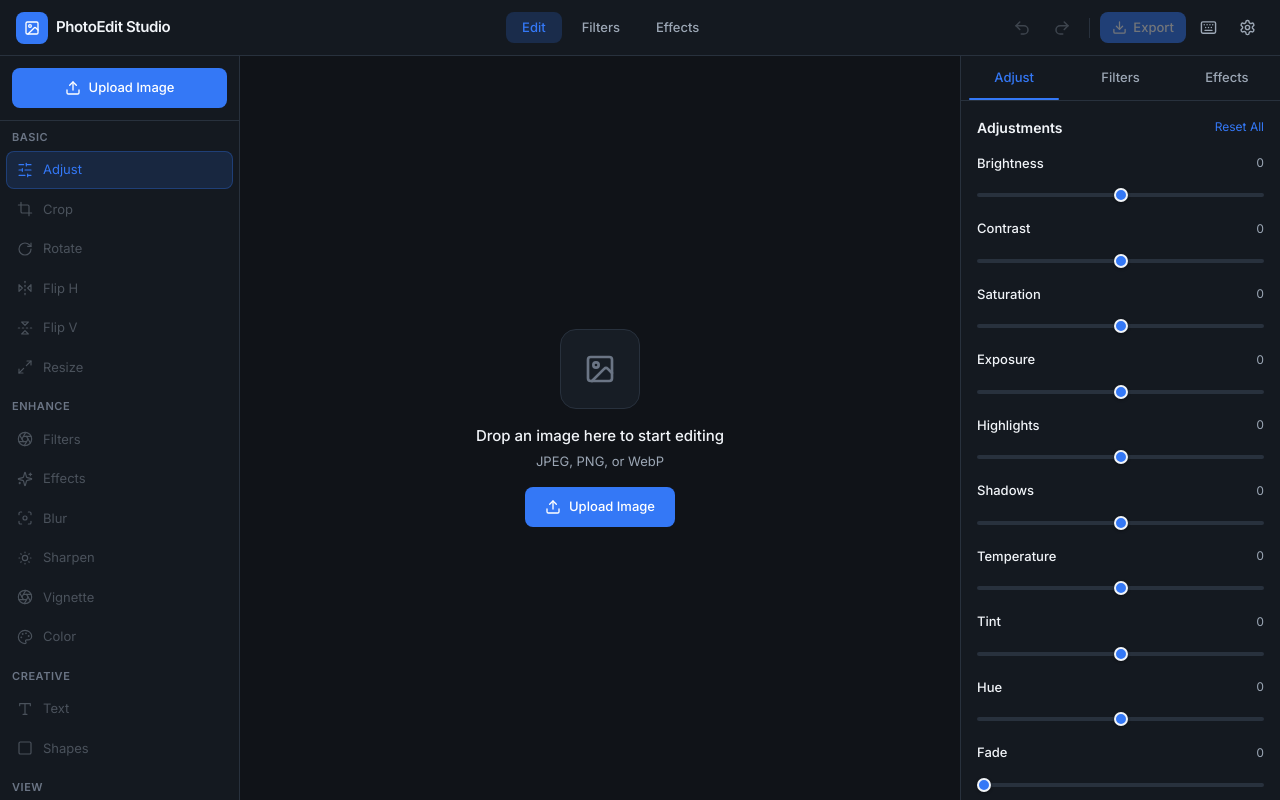
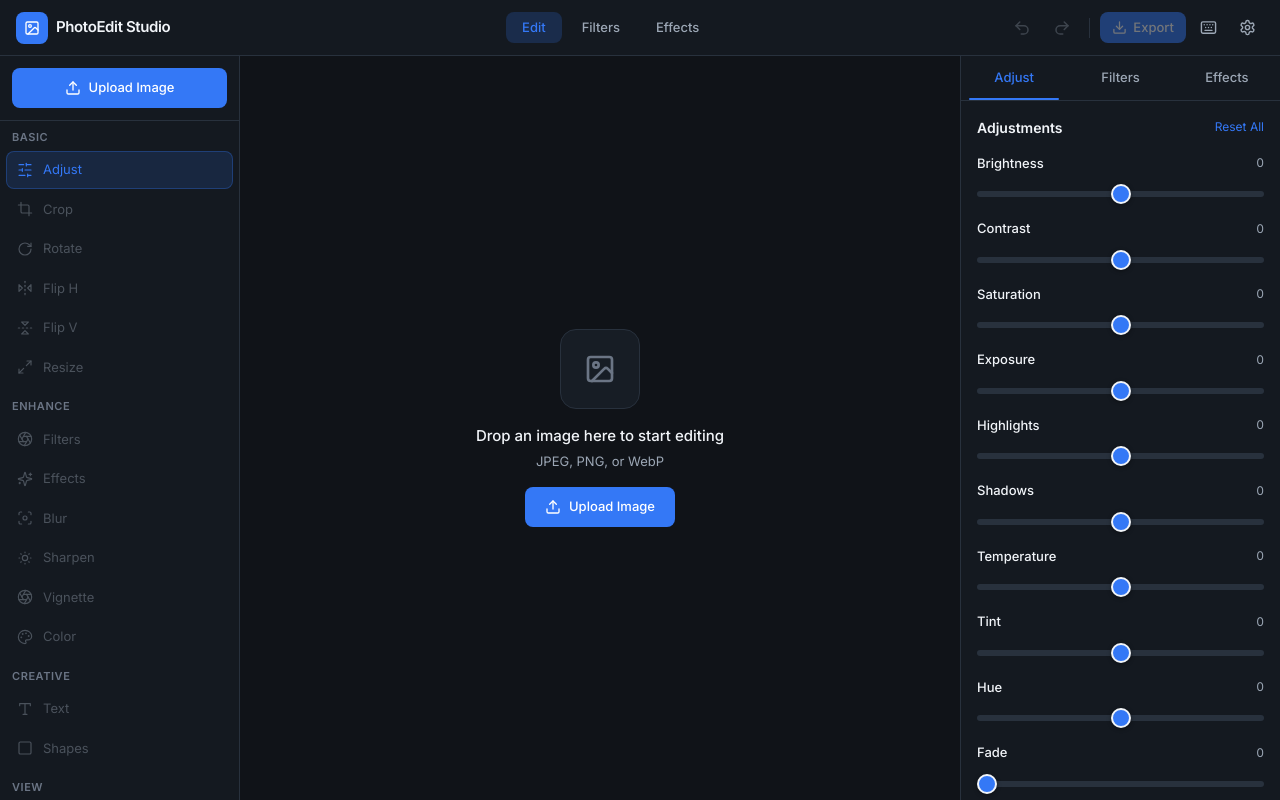
Before and after one commit to abhyudayasingh127-ctrl/PhotoEditor, a React (Vite) app: page / in a window 1280 px wide. Built offline with nearby package versions, Linux system fonts and the light colour scheme.

Commit message:
fix(mobile): improve base styles and touch targets for small screens

```diff
--- a/src/index.css
+++ b/src/index.css
@@ -10,12 +10,15 @@ html, body, #root {
   height: 100%;
   margin: 0;
   overflow: hidden;
+  /* Prevent iOS bounce / zoom issues */
+  overscroll-behavior: none;
+  -webkit-text-size-adjust: 100%;
 }
 
 /* Custom scrollbar */
 ::-webkit-scrollbar {
-  width: 8px;
-  height: 8px;
+  width: 6px;
+  height: 6px;
 }
 ::-webkit-scrollbar-track {
   background: transparent;
@@ -28,29 +31,30 @@ html, body, #root {
   background: #3A4656;
 }
 
-/* Range slider styling */
+/* Range slider – larger touch target on mobile */
 input[type="range"] {
   -webkit-appearance: none;
   appearance: none;
-  height: 4px;
+  height: 6px;
   background: #28313D;
-  border-radius: 2px;
+  border-radius: 3px;
   outline: none;
+  width: 100%;
 }
 input[type="range"]::-webkit-slider-thumb {
   -webkit-appearance: none;
   appearance: none;
-  width: 14px;
-  height: 14px;
+  width: 20px;
+  height: 20px;
   background: #3478F6;
   border-radius: 50%;
   cursor: pointer;
   border: 2px solid #F1F4F8;
-  box-shadow: 0 1px 3px rgba(0,0,0,0.4);
+  box-shadow: 0 1px 4px rgba(0,0,0,0.4);
 }
 input[type="range"]::-moz-range-thumb {
-  width: 14px;
-  height: 14px;
+  width: 20px;
+  height: 20px;
   background: #3478F6;
   border-radius: 50%;
   cursor: pointer;
@@ -69,13 +73,24 @@ input[type="range"]::-moz-range-thumb {
   background-color: #12161c;
 }
 
-/* Focus ring */
 button:focus-visible, input:focus-visible {
   outline: 2px solid #3478F6;
   outline-offset: 2px;
 }
 
-/* Smooth transitions */
 .tool-btn {
   transition: background-color 0.15s ease, color 0.15s ease, border-color 0.15s ease;
 }
+
+/* Mobile safe areas */
+@supports (padding: env(safe-area-inset-bottom)) {
+  .safe-bottom {
+    padding-bottom: env(safe-area-inset-bottom);
+  }
+}
+
+/* Prevent image drag on mobile */
+img {
+  -webkit-user-drag: none;
+  user-select: none;
+}
```
